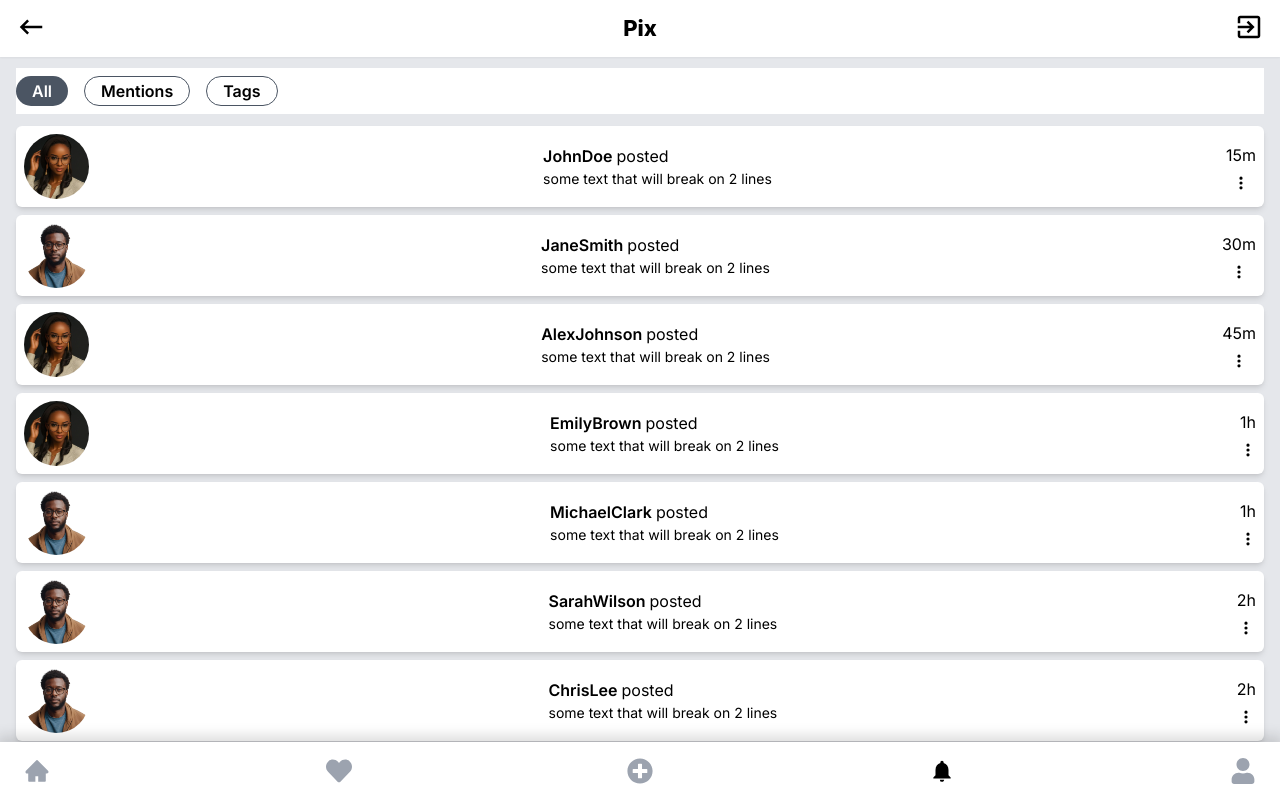
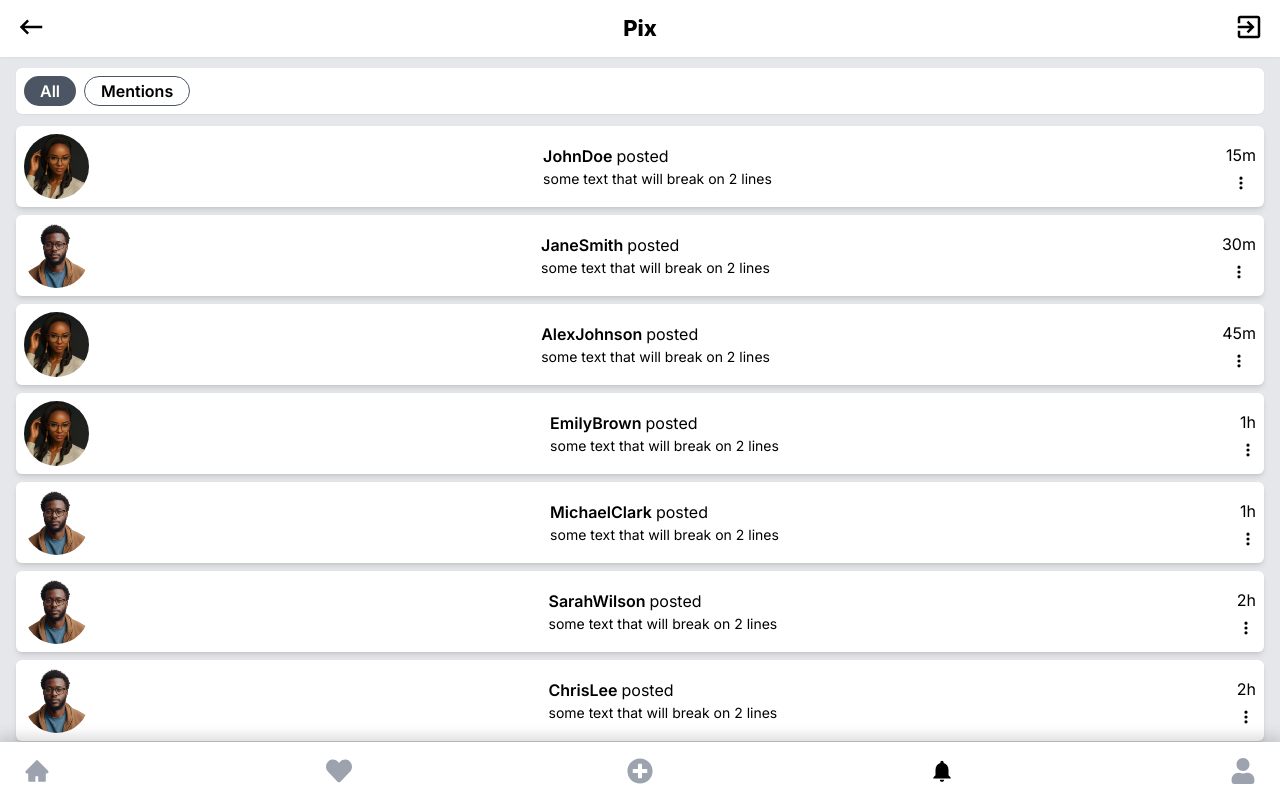
Before and after one commit to DumisaniLesley/pix, a Next.js app: page /notifications in a window 1280 px wide. Shown: the top 798 px of the page. Built offline with nearby package versions, Linux system fonts and the light colour scheme.

Commit message:
Refactor Notifications component styling

```diff
--- a/components/Notifications/Notifications.jsx
+++ b/components/Notifications/Notifications.jsx
@@ -78,10 +78,9 @@ function calculateTime(timeInMinutes) {
 const Notifications = () => {
   return (
     <div className='mt-12 px-4'>
-      <div className='flex gap-4 py-2 sticky top-0 bg-white z-10 mt-2'>
+      <div className='flex p-2 gap-2 sticky top-0 bg-white z-10 mt-2 shadow-sm rounded-md'>
         <button className='bg-gray-600 px-4 py-[2px] rounded-full font-semibold text-white'>All</button>
         <button className='px-4 py-[2px] rounded-full border-[1px] border-gray-600 font-semibold'>Mentions</button>
-        <button className='px-4 py-[2px] rounded-full border-[1px] border-gray-600 font-semibold'>Tags</button>
       </div>
       <div className='flex flex-col mt-2'>
         {
```
